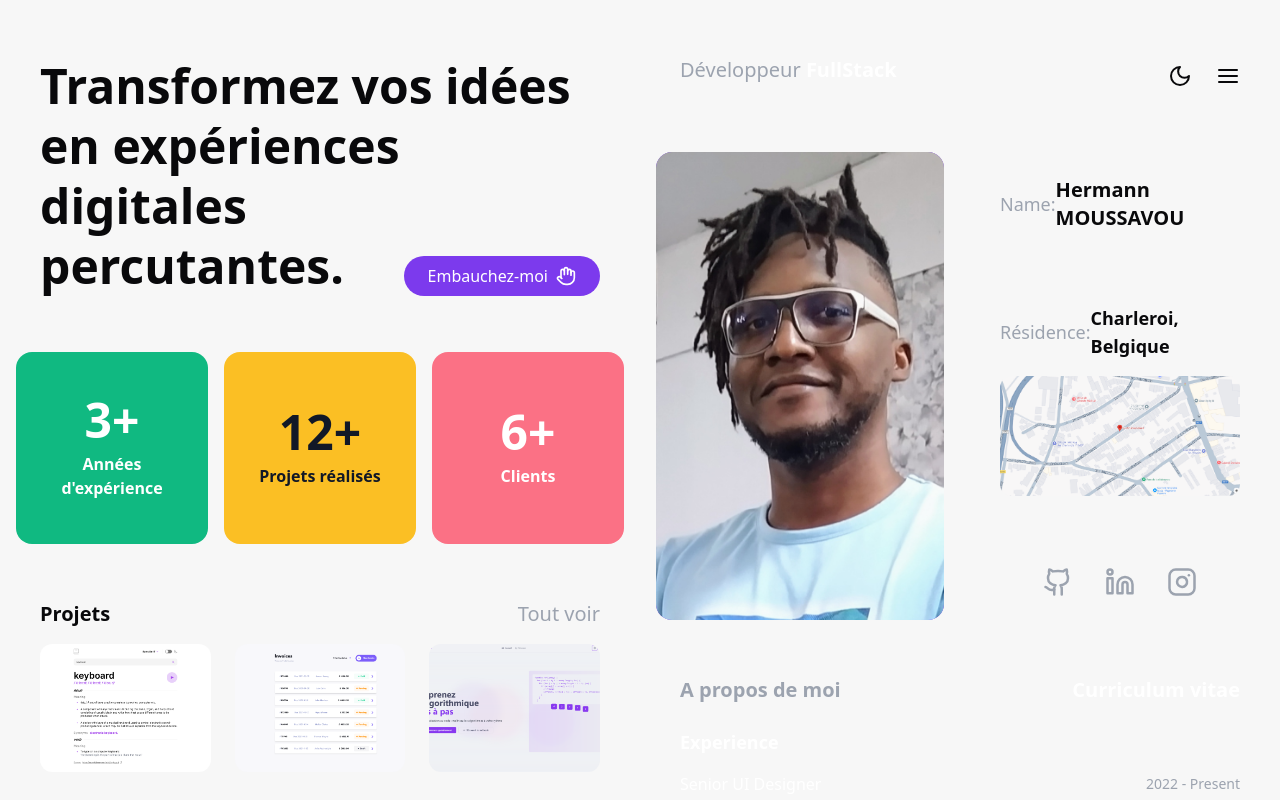
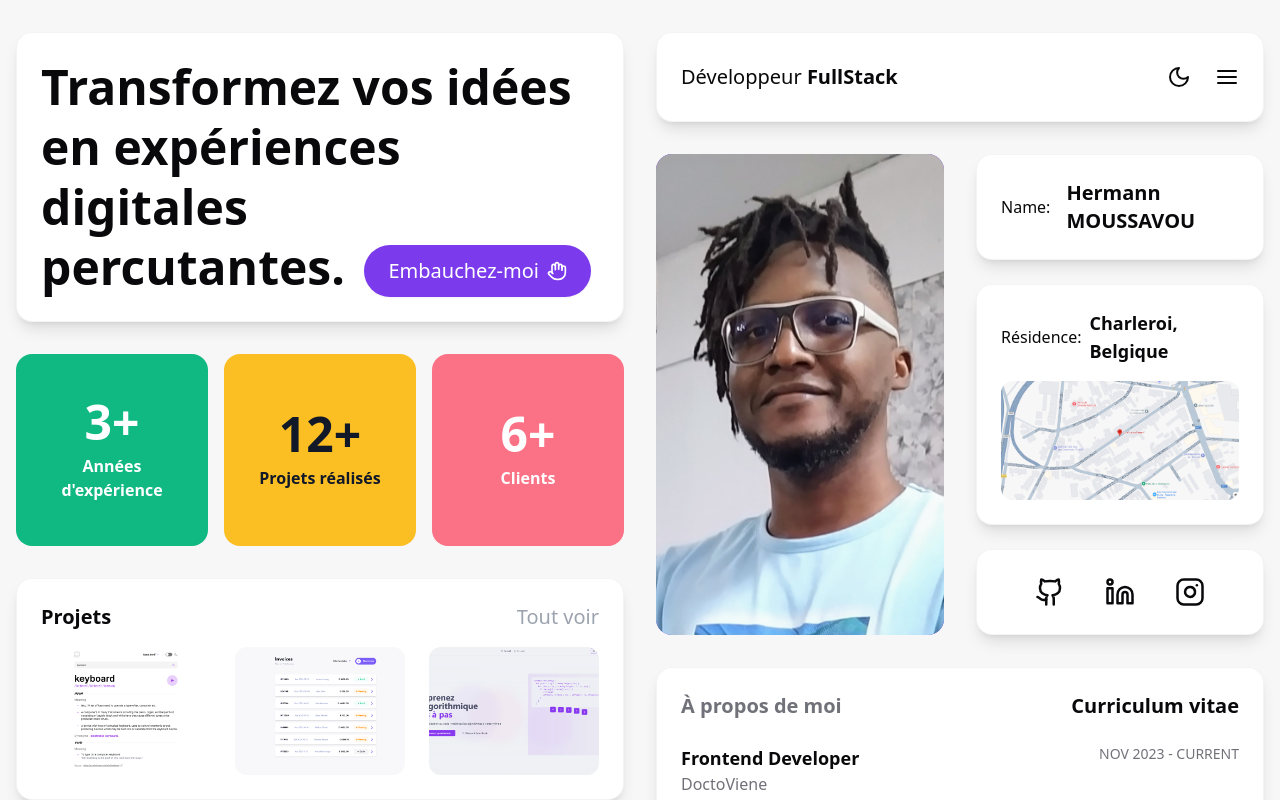
Before and after one commit to Chermann-KING/portfolio-ck, a Next.js app: page / in a window 1280 px wide. Both pictures are taken after a click on the button "Curriculum vitae". Shown: the top 800 px of the page. Built offline with nearby package versions, Linux system fonts and the light colour scheme.

Commit message:
♻️ rafactorise le code

```diff
--- a/src/components/AboutResumeSection/ResumeContent.tsx
+++ b/src/components/AboutResumeSection/ResumeContent.tsx
@@ -1,55 +1,69 @@
+import { Badge } from "../ui/Badge";
+
+interface Experience {
+  title: string;
+  company: string;
+  period: string;
+  description: string;
+  technologies: string[];
+}
+
+const experiences: Experience[] = [
+  {
+    title: "Frontend Developer",
+    company: "DoctoViene",
+    period: "NOV 2023 - CURRENT",
+    description:
+      "Création d'une application web de service hospitalier avec React et TypeScript. Implémentation de nouvelles fonctionnalités et gestion de projet avec méthodologie Agile SCRUM.",
+    technologies: [
+      "React",
+      "Next.js",
+      "TypeScript",
+      "Formik",
+      "Tailwind CSS",
+      "Vercel",
+    ],
+  },
+  {
+    title: "UX/UI Designer",
+    company: "DoctoViene",
+    period: "APR 2023 - OCT 2023",
+    description:
+      "Design d'interface utilisateur pour une application de service hospitalier. Optimisation des flux utilisateurs et standardisation de l'information.",
+    technologies: ["Figma", "Adobe XD", "Illustrator"],
+  },
+  {
+    title: "Frontend Developer",
+    company: "PUNU API",
+    period: "AUG 2021 - SEP 2023",
+    description:
+      "Création d'un dictionnaire de langue depuis zéro. Développement de nouvelles fonctionnalités et gestion de projet avec méthodologie Agile.",
+    technologies: ["React", "Styled-Components", "MongoDB", "Vercel"],
+  },
+];
+
 const ResumeContent = () => {
   return (
     <div className="space-y-8">
-      <section className="space-y-4">
-        <h3 className="text-lg font-semibold text-white">Experience</h3>
-        <div className="space-y-6">
-          <div className="space-y-2">
-            <div className="flex justify-between items-center">
-              <h4 className="font-medium text-white">Senior UI Designer</h4>
-              <span className="text-sm text-gray-400">2022 - Present</span>
+      {experiences.map((exp, index) => (
+        <div key={index} className="space-y-4">
+          <div className="flex justify-between items-start">
+            <div>
+              <h3 className="text-lg font-semibold text-text">{exp.title}</h3>
+              <p className="text-muted-foreground">{exp.company}</p>
             </div>
-            <p className="text-sm text-gray-300">
-              Lead UI designer for multiple high-profile projects, collaborating
-              closely with development teams and stakeholders.
-            </p>
+            <span className="text-sm text-muted-foreground">{exp.period}</span>
           </div>
-          <div className="space-y-2">
-            <div className="flex justify-between items-center">
-              <h4 className="font-medium text-white">UI Designer</h4>
-              <span className="text-sm text-gray-400">2020 - 2022</span>
-            </div>
-            <p className="text-sm text-gray-300">
-              Created intuitive and visually appealing interfaces for web and
-              mobile applications, ensuring optimal user experience.
-            </p>
+          <p className="text-body">{exp.description}</p>
+          <div className="flex flex-wrap gap-2">
+            {exp.technologies.map((tech, techIndex) => (
+              <Badge key={techIndex} variant="secondary">
+                {tech}
+              </Badge>
+            ))}
           </div>
         </div>
-      </section>
-
-      <section className="space-y-4">
-        <h3 className="text-lg font-semibold text-white">Skills</h3>
-        <div className="grid grid-cols-2 gap-4">
-          <div className="space-y-2">
-            <h4 className="font-medium text-white">Design</h4>
-            <ul className="space-y-1 text-sm text-gray-300">
-              <li>UI/UX Design</li>
-              <li>Wireframing</li>
-              <li>Prototyping</li>
-              <li>Visual Design</li>
-            </ul>
-          </div>
-          <div className="space-y-2">
-            <h4 className="font-medium text-white">Tools</h4>
-            <ul className="space-y-1 text-sm text-gray-300">
-              <li>Figma</li>
-              <li>Adobe XD</li>
-              <li>Sketch</li>
-              <li>Adobe Photoshop</li>
-            </ul>
-          </div>
-        </div>
-      </section>
+      ))}
     </div>
   );
 };
--- a/src/components/AboutResumeSection/index.tsx
+++ b/src/components/AboutResumeSection/index.tsx
@@ -24,18 +24,18 @@ export const AboutResumeSection = ({
             onClick={() => setActiveTab("about")}
             className={classNames(
               "text-xl font-semibold transition-colors",
-              activeTab === "about" ? "text-white" : "text-gray-400"
+              activeTab === "about" ? "text-text" : "text-muted-foreground"
             )}
           >
-            A propos de moi
+            À propos de moi
           </button>
           <button
             onClick={() => setActiveTab("resume")}
             className={classNames(
-              "text-xl text-gray-400 hover:text-gray-300 transition-colors",
+              "text-xl transition-colors hover:text-text",
               activeTab === "resume"
-                ? "text-white font-semibold"
-                : "text-gray-400"
+                ? "text-text font-semibold"
+                : "text-muted-foreground"
             )}
           >
             Curriculum vitae
@@ -45,7 +45,7 @@ export const AboutResumeSection = ({
         <div className="transition-all duration-300">
           {activeTab === "about" ? (
             <div className="space-y-4">
-              <p className="text-gray-300 leading-relaxed">{aboutContent}</p>
+              <p className="text-body leading-relaxed">{aboutContent}</p>
             </div>
           ) : (
             <ResumeContent />
--- a/src/components/Header.tsx
+++ b/src/components/Header.tsx
@@ -6,10 +6,13 @@ import { ThemeToggle } from "./ThemeToggle";
 export default function Header() {
   return (
     <header>
-      <Card className="flex justify-between gap-4 text-xl">
-        <h2 className="text-gray-400">
+      <Card className="flex justify-between items-center gap-4 text-xl">
+        <h2 className="text-text-secondary dark:text-gray-400">
           Développeur
-          <span className="text-white font-semibold"> FullStack</span>
+          <span className="text-text-primary dark:text-white font-semibold">
+            {" "}
+            FullStack
+          </span>
         </h2>
         <div className="flex gap-4">
           <ThemeToggle />
--- a/src/components/Hero.tsx
+++ b/src/components/Hero.tsx
@@ -1,25 +1,26 @@
 import { Button } from "@/components/ui/Button";
 import { Hand } from "lucide-react";
+import { Card } from "./ui/Card";
 
 export function Hero() {
   return (
-    <div className="bg-background-card-dark flex flex-col gap-6 rounded-2xl p-6">
+    <Card className="flex justify-between items-center gap-4 text-xl">
+      <div className="relative flex justify-between gap-6">
         <h1>
-        <span className="block text-5xl font-bold leading-tight">
+          <span className="block text-5xl font-bold leading-tight text-text-primary dark:text-white">
             Transformez vos idées en expériences digitales
           </span>{" "}
-        <div className="flex justify-between gap-6">
-          <span className="block text-5xl font-bold leading-tight">
+          <span className="block text-5xl font-bold leading-tight text-text-primary dark:text-white">
             {" "}
             percutantes.
           </span>
-          <Button variant="primary" className="self-end">
+        </h1>
+        <Button variant="primary" className="absolute bottom-0 right-2">
           <span className="flex items-center gap-2">
             Embauchez-moi <Hand className="w-5 h-5" />
           </span>
         </Button>
       </div>
-      </h1>
-    </div>
+    </Card>
   );
 }
--- a/src/components/ProfileSection.tsx
+++ b/src/components/ProfileSection.tsx
@@ -24,15 +24,19 @@ export const ProfileSection: FC<ProfileSectionProps> = ({ profile }) => {
 
       {/* Profile info */}
       <div className="flex flex-col gap-6">
-        <Card className="flex justify-between items-center">
-          <span className="text-gray-400 text-lg">Name:</span>
-          <h2 className="text-xl font-semibold">{profile.name}</h2>
+        <Card className="flex justify-between items-center gap-4">
+          <span className="text-text-secondary dark:text-gray-400">Name:</span>
+          <h2 className="text-text-primary dark:text-white text-xl font-semibold">
+            {profile.name}
+          </h2>
         </Card>
 
         <Card className="space-y-4">
-          <address className="flex justify-between items-center not-italic">
-            <span className="text-gray-400 text-lg">Résidence:</span>
-            <span className="text-lg font-semibold">
+          <address className="flex justify-between items-center gap-2 not-italic">
+            <span className="text-text-secondary dark:text-gray-400">
+              Résidence:
+            </span>
+            <span className="text-text-primary dark:text-white text-lg font-semibold">
               {profile.location.address}
             </span>
           </address>
@@ -52,7 +56,7 @@ export const ProfileSection: FC<ProfileSectionProps> = ({ profile }) => {
             <Link
               key={social.platform}
               href={social.url}
-              className="p-1 rounded-full transition-all duration-200 hover:bg-primary/20 text-gray-400 hover:text-white"
+              className="p-2 rounded-lg transition-all duration-200 hover:bg-primary/20 text-text-secondary dark:text-gray-400 hover:text-primary dark:hover:text-white"
             >
               {social.icon}
             </Link>
--- a/src/components/StatsSection.tsx
+++ b/src/components/StatsSection.tsx
@@ -14,20 +14,20 @@ export function StatsSection({ stats }: StatsSectionProps) {
       <StatCard
         count={stats.yearsExperience}
         label="Années d'expérience"
-        bgColor="bg-emerald-500"
+        bgColor="bg-emerald-500 dark:bg-emerald-500"
         className="aspect-square"
       />
       <StatCard
         count={stats.projectsCount}
         label="Projets réalisés"
-        bgColor="bg-amber-400"
-        textColor="text-gray-900"
+        bgColor="bg-amber-400 dark:bg-amber-400"
+        textColor="text-gray-900 dark:text-gray-900"
         className="aspect-square"
       />
       <StatCard
         count={stats.clientsCount}
         label="Clients"
-        bgColor="bg-rose-400"
+        bgColor="bg-rose-400 dark:bg-rose-400"
         className="aspect-square"
       />
     </div>
--- /dev/null
+++ b/src/components/ui/Badge.tsx
@@ -0,0 +1,25 @@
+import { ReactNode } from "react";
+
+interface BadgeProps {
+  children: ReactNode;
+  variant?: "default" | "secondary" | "destructive" | "outline";
+}
+
+const variantStyles = {
+  default: "bg-primary text-primary-foreground hover:bg-primary/90",
+  secondary: "bg-secondary text-secondary-foreground hover:bg-secondary/80",
+  destructive:
+    "bg-destructive text-destructive-foreground hover:bg-destructive/90",
+  outline:
+    "border border-input bg-background hover:bg-accent hover:text-accent-foreground",
+};
+
+export const Badge = ({ children, variant = "default" }: BadgeProps) => {
+  return (
+    <span
+      className={`inline-flex items-center rounded-full px-2.5 py-0.5 text-xs font-semibold transition-colors focus:outline-none focus:ring-2 focus:ring-ring focus:ring-offset-2 ${variantStyles[variant]}`}
+    >
+      {children}
+    </span>
+  );
+};
--- a/src/components/ui/Button.tsx
+++ b/src/components/ui/Button.tsx
@@ -14,10 +14,10 @@ export const Button: FC<ButtonProps> = ({
   className = "",
 }) => {
   const baseStyles =
-    "px-6 py-2 rounded-full font-medium transition-all duration-200";
+    "px-6 py-3 rounded-full font-medium transition-all duration-200 shadow-sm hover:shadow-md active:scale-95";
   const variantStyles = {
-    primary: "bg-primary hover:bg-primary-dark text-white",
-    secondary: "bg-background-card hover:bg-gray-700 text-white",
+    primary: "bg-primary text-primary-foreground hover:bg-primary/90",
+    secondary: "bg-secondary text-secondary-foreground hover:bg-secondary/90",
   };
 
   return (
--- a/src/components/ui/Card.tsx
+++ b/src/components/ui/Card.tsx
@@ -7,7 +7,9 @@ interface CardProps {
 
 export const Card: FC<CardProps> = ({ children, className = "" }) => {
   return (
-    <div className={`bg-background-card-dark rounded-2xl p-6 ${className}`}>
+    <div
+      className={`bg-card text-card-foreground rounded-2xl p-6 border border-border/40 shadow-lg ${className}`}
+    >
       {children}
     </div>
   );
```
Lines whose indentation alone changed are shown as unchanged.
